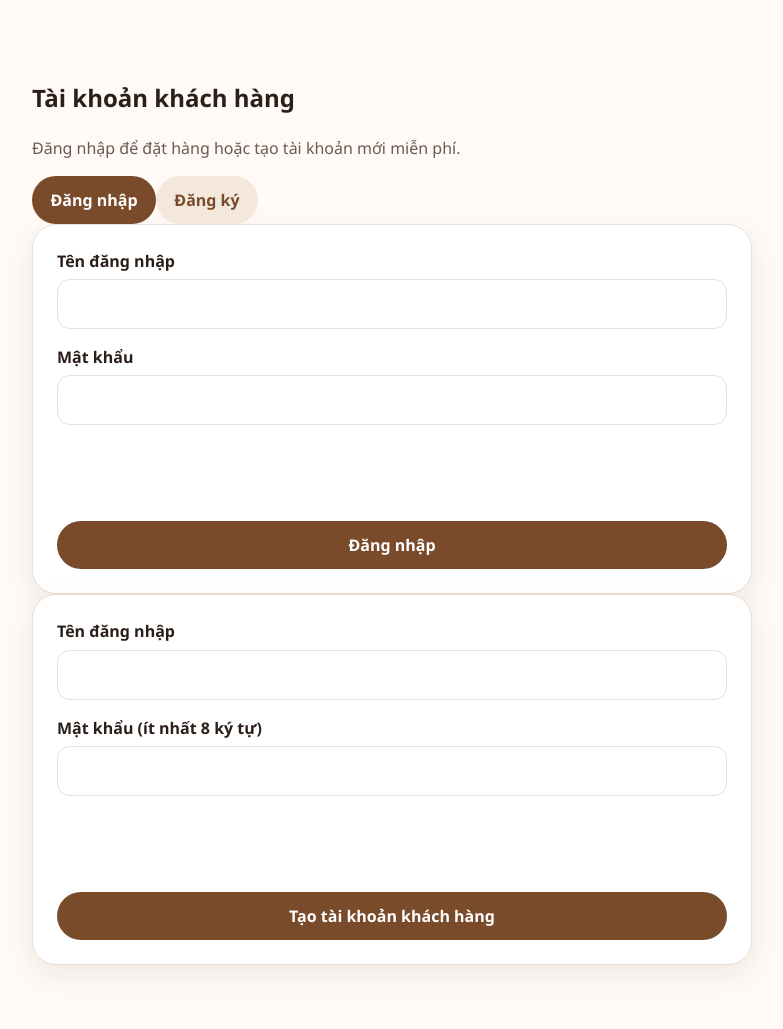
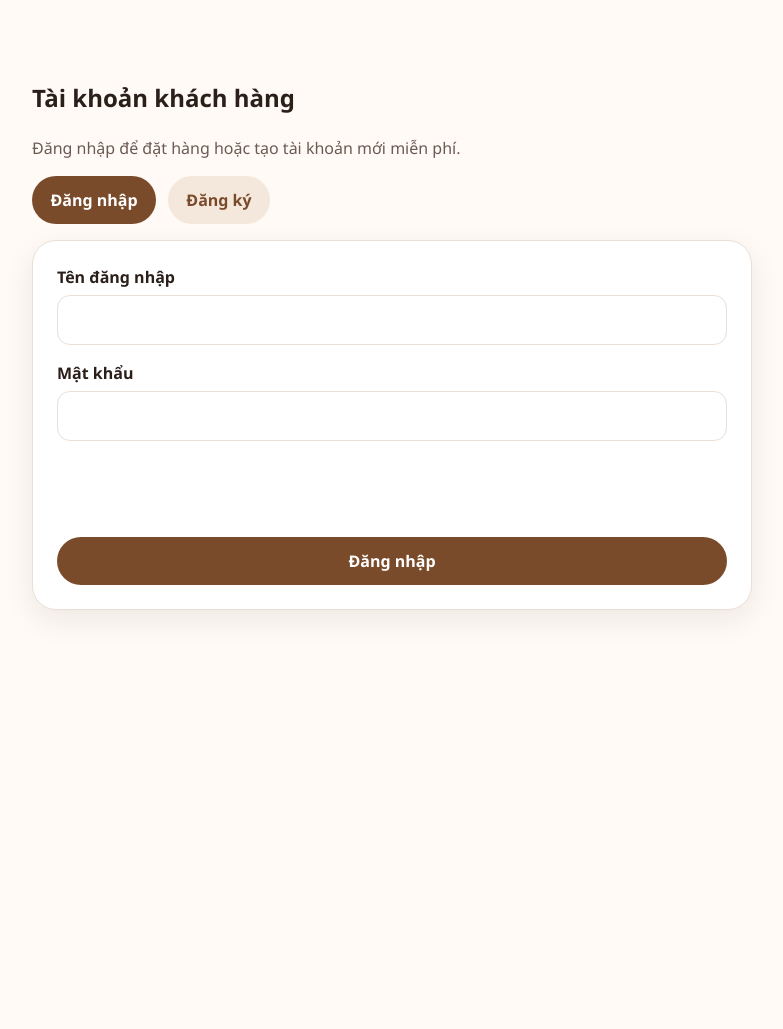
Before and after one commit to tranminhtri30091999-ctrl/-n-pttkhttt, a Flask app: page /client/login.html in a window 1280 px wide. Shown: the part 75-1104 px from the top of the page, without its empty margins (18-801 px from the left). After the commit the page ends 687 px from the top, so only its background shows below. Run offline with Flask 3, Linux system fonts and the light colour scheme.

Commit message:
Add catalog categories, customer registration, live stock updates and toast notifications

```diff
--- a/database/db_helper.py
+++ b/database/db_helper.py
@@ -66,11 +66,9 @@ def init_db():
                 [(u, generate_password_hash(p), r) for u, p, r in seed_users],
             )
 
-        # Insert demo products by name so upgrades keep existing inventory and orders intact.
         for name, price, stock, description, category in DEMO_PRODUCTS:
             conn.execute(
-                """INSERT INTO products (name, price, stock, description, category)
-                   SELECT ?, ?, ?, ?, ? WHERE NOT EXISTS (SELECT 1 FROM products WHERE name = ?)""",
+                "INSERT INTO products (name, price, stock, description, category) SELECT ?, ?, ?, ?, ? WHERE NOT EXISTS (SELECT 1 FROM products WHERE name = ?)",
                 (name, price, stock, description, category, name),
             )
         conn.commit()
--- a/modules/client/routes.py
+++ b/modules/client/routes.py
@@ -1,7 +1,7 @@
-from functools import wraps
 import math
 import re
 import sqlite3
+from functools import wraps
 
 from flask import Blueprint, jsonify, render_template, request, session
 from werkzeug.security import generate_password_hash
@@ -70,10 +70,7 @@ def register_customer():
         return jsonify({"ok": False, "error": "Mật khẩu cần dài từ 8 đến 128 ký tự."}), 400
     db = get_db()
     try:
-        cursor = db.execute(
-            "INSERT INTO users (username, password_hash, role) VALUES (?, ?, 'customer')",
-            (username, generate_password_hash(password)),
-        )
+        cursor = db.execute("INSERT INTO users (username, password_hash, role) VALUES (?, ?, 'customer')", (username, generate_password_hash(password)))
         db.commit()
         session.clear()
         session["user_id"] = cursor.lastrowid
@@ -197,18 +194,20 @@ def create_customer_order():
         products = {}
         for product_id, quantity in quantities.items():
             product = db.execute("SELECT id, name, price, stock FROM products WHERE id = ?", (product_id,)).fetchone()
-            if product is None or product["stock"] < quantity:
+            if product is None:
                 db.rollback()
-                return jsonify({"ok": False, "error": "Sản phẩm không tồn tại hoặc không đủ tồn kho. Hãy cập nhật giỏ hàng."}), 409
+                return jsonify({"ok": False, "error": "Sản phẩm không còn tồn tại."}), 409
+            if product["stock"] < quantity:
+                db.rollback()
+                return jsonify({"ok": False, "error": f"Sản phẩm {product['name']} chỉ còn {product['stock']} sản phẩm."}), 409
             products[product_id] = product
         total = sum(products[pid]["price"] * quantity for pid, quantity in quantities.items())
         cursor = db.execute("INSERT INTO orders (customer_id, status, total, customer_name, phone, delivery_address) VALUES (?, 'pending', ?, ?, ?, ?)", (session["user_id"], total, customer_name, phone, address))
         order_id = cursor.lastrowid
         for product_id, quantity in quantities.items():
-            db.execute("INSERT INTO order_items (order_id, product_id, quantity, price) VALUES (?, ?, ?, ?)", (order_id, product_id, quantity, products[product_id]["price"]))
+            product = products[product_id]
+            db.execute("INSERT INTO order_items (order_id, product_id, quantity, price) VALUES (?, ?, ?, ?)", (order_id, product_id, quantity, product["price"]))
             db.execute("UPDATE products SET stock = stock - ? WHERE id = ? AND stock >= ?", (quantity, product_id, quantity))
-            if db.execute("SELECT changes()").fetchone()[0] != 1:
-                raise sqlite3.IntegrityError("stock changed")
         db.commit()
         return jsonify({"ok": True, "order_id": order_id, "total": total}), 201
     except sqlite3.OperationalError:
--- a/static/css/shop-enhancements.css
+++ b/static/css/shop-enhancements.css
@@ -1,11 +1,11 @@
-/* Customer shopping flow additions */
+/* Customer shopping flow enhancements */
 .auth-tabs { display:flex; gap:.75rem; margin:1rem 0; }
 [hidden] { display:none !important; }
 .category-label { display:inline-block; padding:.2rem .65rem; border-radius:999px; background:#f4e7dc; color:var(--brand); font-size:.82rem; font-weight:700; }
 .toast-region { position:fixed; right:1rem; bottom:1rem; z-index:100; display:grid; gap:.6rem; width:min(24rem,calc(100vw - 2rem)); }
-.toast { padding:.9rem 1rem; border-radius:1rem; color:#fff; background:#276738; box-shadow:var(--shadow); opacity:0; transform:translateY(12px); transition:opacity .2s,transform .2s; }
+.toast { padding:.9rem 1rem; border-radius:1rem; color:#fff; background:#276738; box-shadow:0 10px 30px rgba(43,31,26,.18); opacity:0; transform:translateY(12px); transition:opacity .2s,transform .2s; }
 .toast-visible { opacity:1; transform:translateY(0); }
 .toast-error { background:#a32929; }
 .filter-bar { grid-template-columns:2fr 1.2fr 1fr 1fr auto; }
-select { padding:.75rem .9rem; border:1px solid var(--border); border-radius:.8rem; font:inherit; background:#fff; }
+select { padding:.75rem .9rem; border:1px solid #eadfd6; border-radius:.8rem; font:inherit; background:#fff; }
 @media (max-width:760px) { .filter-bar { grid-template-columns:1fr; } }
--- a/templates/client/index.html
+++ b/templates/client/index.html
@@ -1,4 +1,4 @@
 <!DOCTYPE html>
-<html lang="vi"><head><meta charset="UTF-8"/><meta name="viewport" content="width=device-width, initial-scale=1.0"/><title>Milky Leaf - Sản phẩm</title><link rel="stylesheet" href="/static/css/client.css"/></head>
+<html lang="vi"><head><meta charset="UTF-8"/><meta name="viewport" content="width=device-width, initial-scale=1.0"/><title>Milky Leaf - Trang chủ</title><link rel="stylesheet" href="/static/css/client.css"/><link rel="stylesheet" href="/static/css/shop-enhancements.css"/></head>
 <body class="home-page"><header class="site-header"><a class="brand" href="/client/index.html">🧋 Milky Leaf</a><nav class="site-nav"><a href="/client/index.html">Trang chủ</a><a href="/client/storeproduct.html">Sản phẩm</a><a href="/client/checkout.html">Giỏ hàng <span class="cart-count">0</span></a><a href="/client/orders.html">Đơn hàng</a></nav><div class="auth-actions"><a class="btn btn-secondary" href="/client/login.html">Đăng nhập</a></div></header>
 <main><section class="hero"><div><p class="eyebrow">Milky Leaf Tea House</p><h1>Trà sữa tươi mỗi ngày</h1><p class="hero-text">Khám phá menu trà sữa, topping, cà phê và trà trái cây; lọc nhanh theo danh mục và giá.</p><div class="hero-actions"><a class="btn btn-primary" href="/client/storeproduct.html">Xem sản phẩm</a><a class="btn btn-secondary" href="/client/checkout.html">Xem giỏ hàng</a></div></div><div class="hero-visual">🧋</div></section><section class="section"><div class="section-head"><h2>Sản phẩm nổi bật</h2><a href="/client/storeproduct.html">Xem tất cả</a></div><div class="product-grid" data-featured-products><p class="muted">Đang tải…</p></div></section></main><footer class="site-footer">© 2026 Milky Leaf</footer><div class="toast-region" aria-live="polite" aria-atomic="true"></div><script src="/static/js/client.js"></script></body></html>
--- a/templates/client/login.html
+++ b/templates/client/login.html
@@ -1,15 +1,16 @@
 <!DOCTYPE html>
-<html lang="vi"><head><meta charset="UTF-8"/><meta name="viewport" content="width=device-width, initial-scale=1.0"/><title>Milky Leaf - Đăng nhập / đăng ký</title><link rel="stylesheet" href="/static/css/client.css"/></head>
+<html lang="vi"><head><meta charset="UTF-8"/><meta name="viewport" content="width=device-width, initial-scale=1.0"/><title>Milky Leaf - Đăng nhập / đăng ký</title><link rel="stylesheet" href="/static/css/client.css"/><link rel="stylesheet" href="/static/css/shop-enhancements.css"/></head>
 <body><header class="site-header"><a class="brand" href="/client/index.html">🧋 Milky Leaf</a><nav class="site-nav"><a href="/client/index.html">Trang chủ</a><a href="/client/storeproduct.html">Sản phẩm</a><a href="/client/checkout.html">Giỏ hàng</a></nav></header>
 <main><section class="section checkout"><h1>Tài khoản khách hàng</h1><p class="muted">Đăng nhập để đặt hàng hoặc tạo tài khoản mới miễn phí.</p>
 <div class="auth-tabs"><button class="btn btn-primary" type="button" data-auth-tab="login">Đăng nhập</button><button class="btn btn-secondary" type="button" data-auth-tab="register">Đăng ký</button></div>
 <form class="checkout-form" data-auth-form="login"><label>Tên đăng nhập<input name="username" autocomplete="username" required maxlength="30"/></label><label>Mật khẩu<input type="password" name="password" autocomplete="current-password" required/></label><p class="status-message" data-auth-message role="status"></p><button class="btn btn-primary" type="submit">Đăng nhập</button></form>
 <form class="checkout-form" data-auth-form="register" hidden><label>Tên đăng nhập<input name="username" autocomplete="username" required minlength="3" maxlength="30" pattern="[A-Za-z0-9_.-]+"/></label><label>Mật khẩu (ít nhất 8 ký tự)<input type="password" name="password" autocomplete="new-password" required minlength="8" maxlength="128"/></label><p class="status-message" data-register-message role="status"></p><button class="btn btn-primary" type="submit">Tạo tài khoản khách hàng</button></form>
-</section></main>
+</section></main><div class="toast-region" aria-live="polite"></div>
 <script>
 const forms={login:document.querySelector('[data-auth-form="login"]'),register:document.querySelector('[data-auth-form="register"]')};
-document.querySelectorAll('[data-auth-tab]').forEach(button=>button.addEventListener('click',()=>{Object.entries(forms).forEach(([key,form])=>form.hidden=key!==button.dataset.authTab)}));
-async function submitAuth(form,url,message){const button=form.querySelector('button[type="submit"]');button.disabled=true;message.className='status-message';message.textContent='Đang xử lý…';try{const response=await fetch(url,{method:'POST',credentials:'same-origin',headers:{'Content-Type':'application/json'},body:JSON.stringify(Object.fromEntries(new FormData(form)))});const data=await response.json();if(!response.ok||!data.ok)throw new Error(data.error||'Không thể xác thực tài khoản.');window.location.href='/client/index.html';}catch(error){message.className='status-message error-message';message.textContent=error.message;}finally{button.disabled=false;}}
+document.querySelectorAll('[data-auth-tab]').forEach(button=>button.addEventListener('click',()=>{Object.entries(forms).forEach(([key,form])=>form.hidden=key!==button.dataset.authTab);document.querySelectorAll('[data-auth-tab]').forEach(tab=>tab.className=tab===button?'btn btn-primary':'btn btn-secondary')}));
+function toast(message,type='success'){const node=document.createElement('div');node.className=`toast toast-${type}`;node.textContent=message;const region=document.querySelector('.toast-region');region.append(node);requestAnimationFrame(()=>node.classList.add('toast-visible'));setTimeout(()=>node.remove(),3200)}
+async function submitAuth(form,url,message){const button=form.querySelector('button[type="submit"]');button.disabled=true;message.textContent='Đang xử lý…';try{const response=await fetch(url,{method:'POST',credentials:'same-origin',headers:{'Content-Type':'application/json'},body:JSON.stringify(Object.fromEntries(new FormData(form)))});const data=await response.json();if(!response.ok||!data.ok)throw new Error(data.error||'Không thể xác thực tài khoản.');toast(url.includes('register')?'Đăng ký thành công!':'Đăng nhập thành công!');setTimeout(()=>location.href='/client/index.html',500)}catch(error){message.className='status-message error-message';message.textContent=error.message;toast(error.message,'error')}finally{button.disabled=false}}
 forms.login.addEventListener('submit',event=>{event.preventDefault();submitAuth(forms.login,'/admin/login',document.querySelector('[data-auth-message]'));});
 forms.register.addEventListener('submit',event=>{event.preventDefault();submitAuth(forms.register,'/api/client/register',document.querySelector('[data-register-message]'));});
 </script></body></html>
--- a/templates/client/orders.html
+++ b/templates/client/orders.html
@@ -1,4 +1,4 @@
 <!DOCTYPE html>
-<html lang="vi"><head><meta charset="UTF-8"/><meta name="viewport" content="width=device-width, initial-scale=1.0"/><title>Đơn hàng của tôi - Milky Leaf</title><link rel="stylesheet" href="/static/css/client.css"/></head><body>
+<html lang="vi"><head><meta charset="UTF-8"/><meta name="viewport" content="width=device-width, initial-scale=1.0"/><title>Đơn hàng của tôi - Milky Leaf</title><link rel="stylesheet" href="/static/css/client.css"/><link rel="stylesheet" href="/static/css/shop-enhancements.css"/></head><body>
 <header class="site-header"><a class="brand" href="/client/index.html">🧋 Milky Leaf</a><nav class="site-nav"><a href="/client/index.html">Trang chủ</a><a href="/client/storeproduct.html">Sản phẩm</a><a href="/client/checkout.html">Giỏ hàng <span class="cart-count">0</span></a><a href="/client/orders.html">Đơn hàng</a></nav><div class="auth-actions"><a class="btn btn-secondary" href="/client/login.html">Đăng nhập</a></div></header>
 <main><section class="section"><h1>Lịch sử đơn hàng</h1><p class="muted">Theo dõi đơn hàng; đơn đang chờ có thể được hủy.</p><div class="status-message" data-orders-message role="status">Đang tải…</div><div class="order-list" data-order-list></div></section></main><footer class="site-footer">© 2026 Milky Leaf</footer><div class="toast-region" aria-live="polite"></div><script src="/static/js/client.js"></script></body></html>
--- a/templates/client/product.html
+++ b/templates/client/product.html
@@ -1,4 +1,4 @@
 <!DOCTYPE html>
-<html lang="vi"><head><meta charset="UTF-8"/><meta name="viewport" content="width=device-width, initial-scale=1.0"/><title>Chi tiết sản phẩm - Milky Leaf</title><link rel="stylesheet" href="/static/css/client.css"/></head>
+<html lang="vi"><head><meta charset="UTF-8"/><meta name="viewport" content="width=device-width, initial-scale=1.0"/><title>Chi tiết sản phẩm - Milky Leaf</title><link rel="stylesheet" href="/static/css/client.css"/><link rel="stylesheet" href="/static/css/shop-enhancements.css"/></head>
 <body><header class="site-header"><a class="brand" href="/client/index.html">🧋 Milky Leaf</a><nav class="site-nav"><a href="/client/index.html">Trang chủ</a><a href="/client/storeproduct.html">Sản phẩm</a><a href="/client/checkout.html">Giỏ hàng <span class="cart-count">0</span></a><a href="/client/orders.html">Đơn hàng</a></nav><div class="auth-actions"><a class="btn btn-secondary" href="/client/login.html">Đăng nhập</a></div></header>
 <main><section class="section"><p><a class="text-link" href="/client/storeproduct.html">← Quay lại danh sách</a></p><div data-product-detail="{{ product_id }}"><p class="muted">Đang tải chi tiết sản phẩm…</p></div></section></main><footer class="site-footer">© 2026 Milky Leaf</footer><div class="toast-region" aria-live="polite" aria-atomic="true"></div><script src="/static/js/client.js"></script></body></html>
--- a/templates/client/storeproduct.html
+++ b/templates/client/storeproduct.html
@@ -1,5 +1,5 @@
 <!DOCTYPE html>
-<html lang="vi"><head><meta charset="UTF-8"/><meta name="viewport" content="width=device-width, initial-scale=1.0"/><title>Milky Leaf - Sản phẩm</title><link rel="stylesheet" href="/static/css/client.css"/></head>
+<html lang="vi"><head><meta charset="UTF-8"/><meta name="viewport" content="width=device-width, initial-scale=1.0"/><title>Milky Leaf - Sản phẩm</title><link rel="stylesheet" href="/static/css/client.css"/><link rel="stylesheet" href="/static/css/shop-enhancements.css"/></head>
 <body><header class="site-header"><a class="brand" href="/client/index.html">🧋 Milky Leaf</a><nav class="site-nav"><a href="/client/index.html">Trang chủ</a><a href="/client/storeproduct.html">Sản phẩm</a><a href="/client/checkout.html">Giỏ hàng <span class="cart-count">0</span></a><a href="/client/orders.html">Đơn hàng</a></nav><div class="auth-actions"><a class="btn btn-secondary" href="/client/login.html">Đăng nhập</a></div></header>
 <main><section class="section"><div class="section-head"><div><h1>Sản phẩm</h1><p class="muted">Tìm kiếm, lọc giá và liệt kê theo danh mục.</p></div></div>
 <form class="filter-bar" data-product-filter><input type="search" name="q" placeholder="Tìm theo tên sản phẩm" aria-label="Tìm sản phẩm"/><select name="category" aria-label="Danh mục"><option value="">Tất cả danh mục</option></select><input type="number" name="min_price" placeholder="Giá từ (đ)" min="0" step="1000"/><input type="number" name="max_price" placeholder="Giá đến (đ)" min="0" step="1000"/><button class="btn btn-primary" type="submit">Lọc</button></form>
```
Also changed, not shown: README.md, static/js/client.js.
